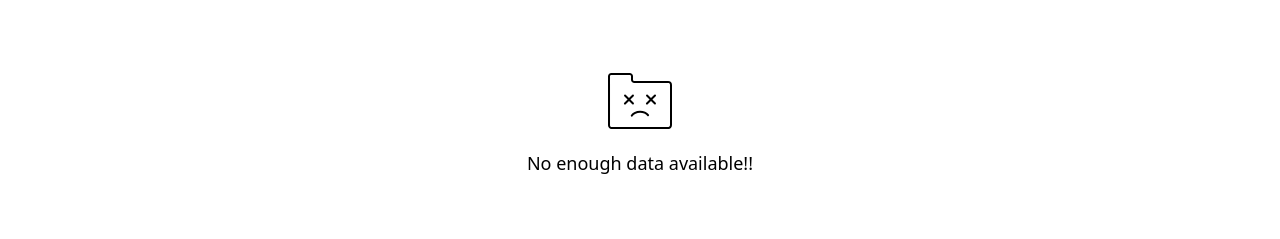
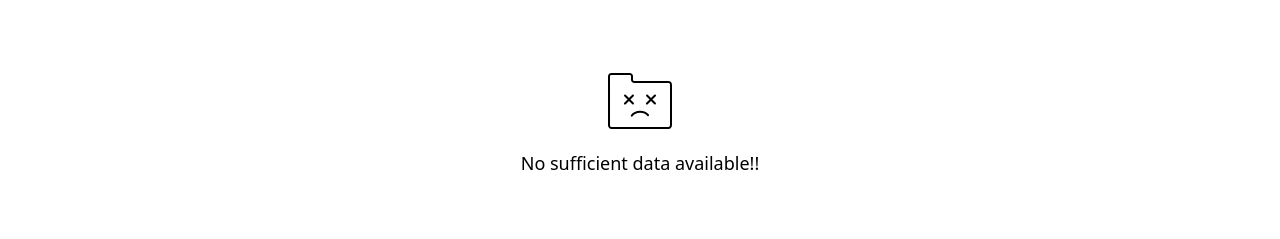
Before and after one commit to suraffy/budget-app, a React (Create React App) app: page / in a window 1280 px wide. Shown: the part 1510-1749 px from the top of the page. Built offline with nearby package versions, Linux system fonts and the light colour scheme.

Commit message:
Simple Typo

```diff
--- a/src/components/Trends.jsx
+++ b/src/components/Trends.jsx
@@ -13,7 +13,7 @@ const Trends = () => {
           alt="Missing Data"
           className="h-20 block mx-auto mt-16"
         />
-        <p className="text-lg">No enough data available!!</p>
+        <p className="text-lg">No sufficient data available!!</p>
       </div>
     </section>
   );
```
